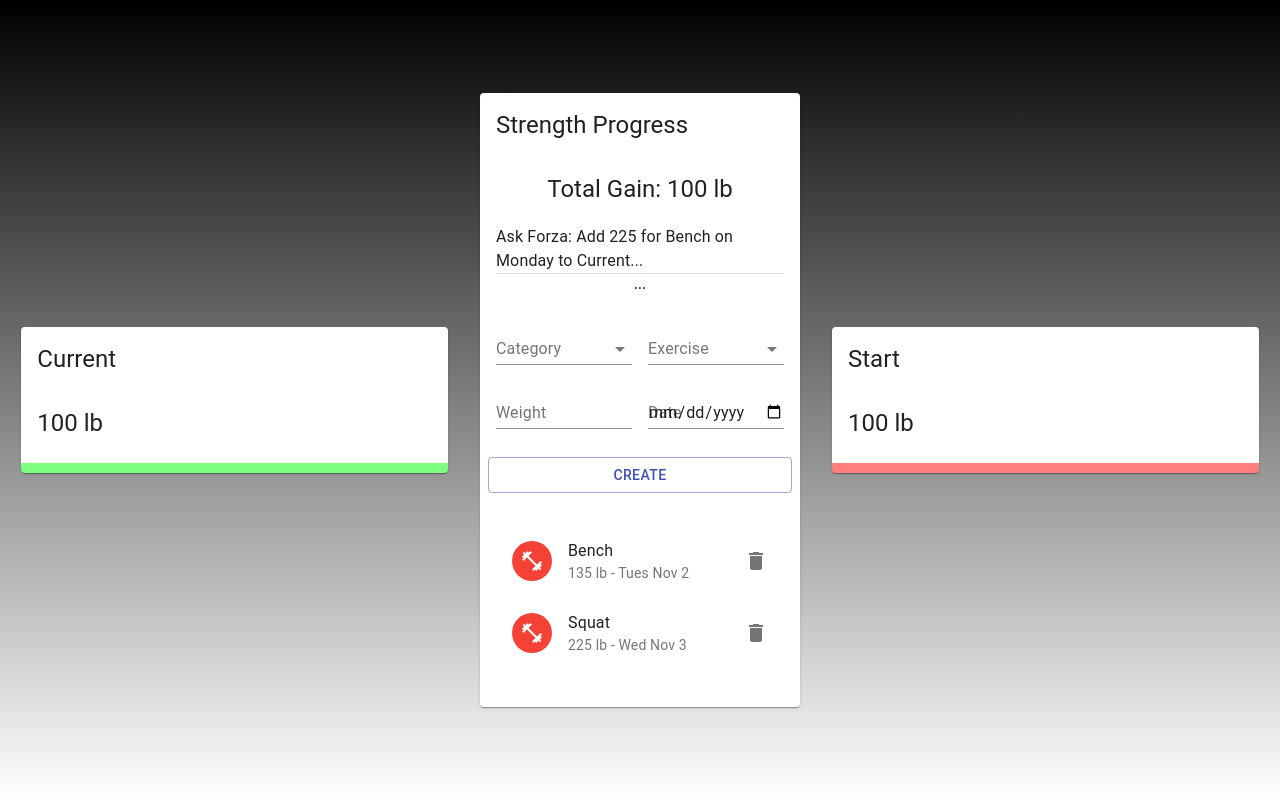
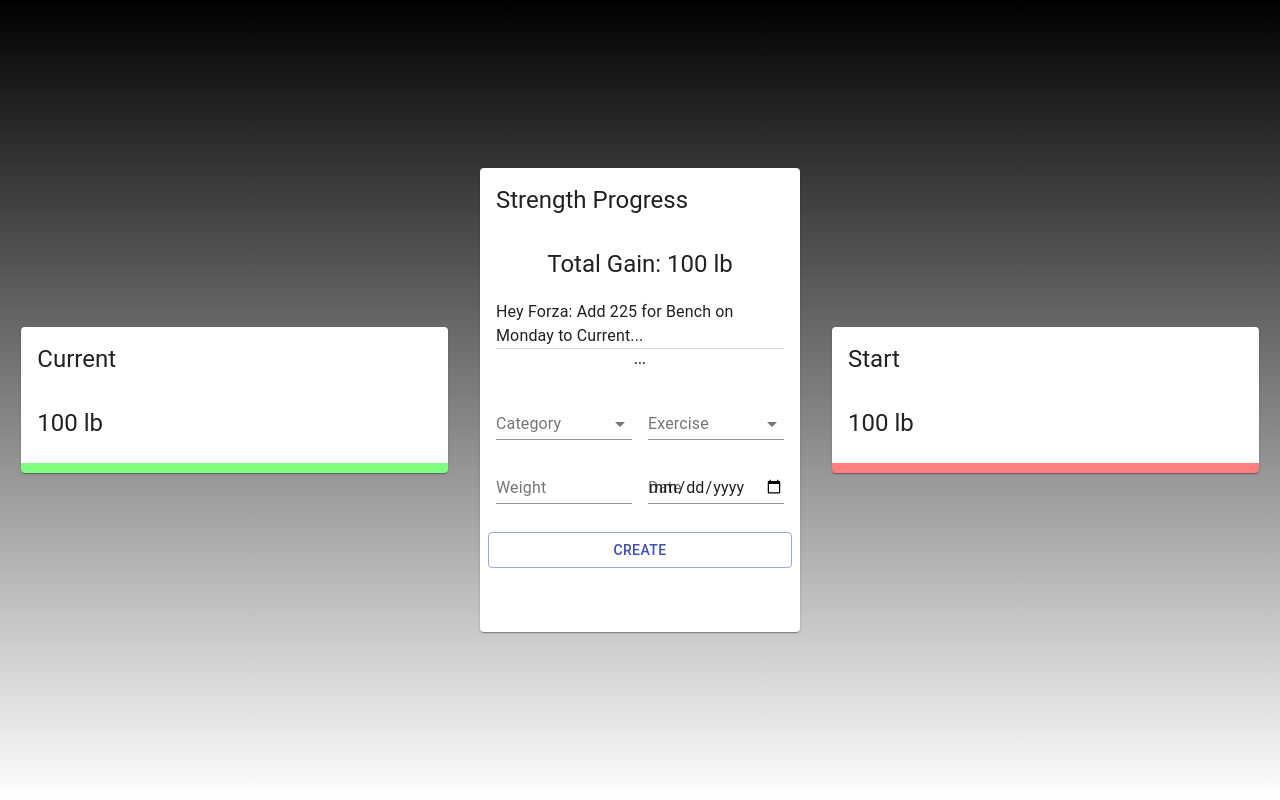
Before and after one commit to davdli/Forza, a React (Create React App) app: page / in a window 1280 px wide. Built offline with nearby package versions, Linux system fonts and the light colour scheme.

Commit message:
user inputs show up in list

```diff
--- a/src/components/Main/List/List.jsx
+++ b/src/components/Main/List/List.jsx
@@ -6,12 +6,7 @@ import { StrengthProgressContext } from '../../../context/context';
 
 const List = () => {
   const classes = useStyles();
-  const { removeInput } = useContext(StrengthProgressContext);
-  const inputs = [
-    {id: 1, category: "Start", exercise: 'Bench', weight: 135, date: "Tues Nov 2"},
-    {id: 2, category: "Start", exercise: 'Squat', weight: 225, date: "Wed Nov 3"},
-    {id: 3, category: "Current", exercise: 'Bench', weight: 185, date: "Thurs Nov 4"}
-  ];
+  const { removeInput, inputs } = useContext(StrengthProgressContext);
   return (
     <MUIList dense={false} className={classes.list}>
       {inputs.map((input) => (
--- a/src/components/Main/Main.jsx
+++ b/src/components/Main/Main.jsx
@@ -13,7 +13,7 @@ const Main = () => {
         <Typography align="center" variant="h5">Total Gain: 100 lb</Typography>
         <Typography variant="subtitle1" style={{lineHeight: '1.5em', marginTop: '20px'}} >
           {/* InfoCard... */}
-          Ask Forza: Add 225 for Bench on Monday to Current...
+          Hey Forza: Add 225 for Bench on Monday to Current...
         </Typography>
         <Divider />
         <Form />
--- a/src/context/context.js
+++ b/src/context/context.js
@@ -22,13 +22,11 @@ export const Provider = ({ children }) => {
       payload: id
     })
   };
-
-  console.log(inputs);
-
   return (
     <StrengthProgressContext.Provider value={{
       addInput,
-      removeInput
+      removeInput,
+      inputs
     }}>
       {children}
     </StrengthProgressContext.Provider>
```
